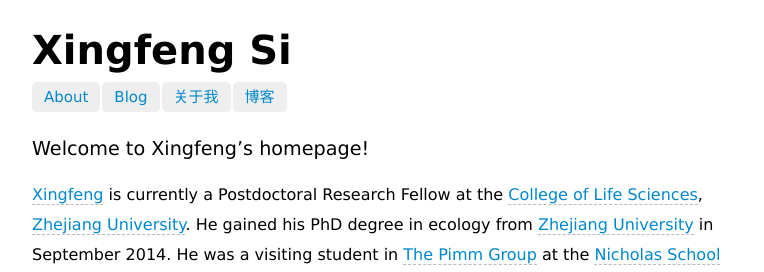
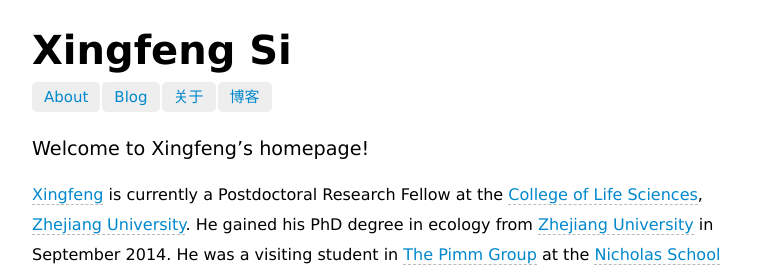
Before and after one commit to sixf/sixf.github.io, a Jekyll site: the page built from index.md, in a window 1280 px wide. Shown: the top 272 px of the page, without its empty margins (258-1022 px from the left). Built offline with Jekyll 4.4.1, drawn with Linux system fonts in a browser that asks for light colours; Markdown is read by kramdown in place of the engine named in the settings.

Commit message:
simper name

```diff
--- a/_layouts/home.html
+++ b/_layouts/home.html
@@ -47,7 +47,7 @@
   <ul class="nav pills">
   <li><a href="/en/vitae">About</a></li>
   <li><a href="/en/">Blog</a></li>
-  <li><a href="/cn/vitae">关于我</a></li>
+  <li><a href="/cn/vitae">关于</a></li>
   <li><a href="/cn/">博客</a></li>
 </ul>
 {% if page.avatar %} <p><img src="/files/images/avatar.jpg" title="Xingfeng Si" align="right" /></p> {% endif %}
```
